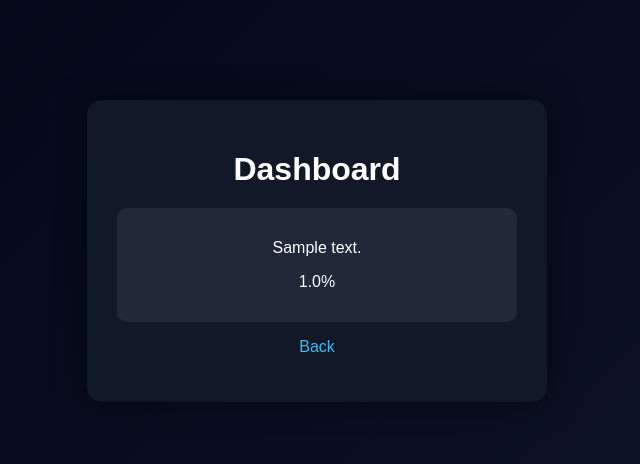
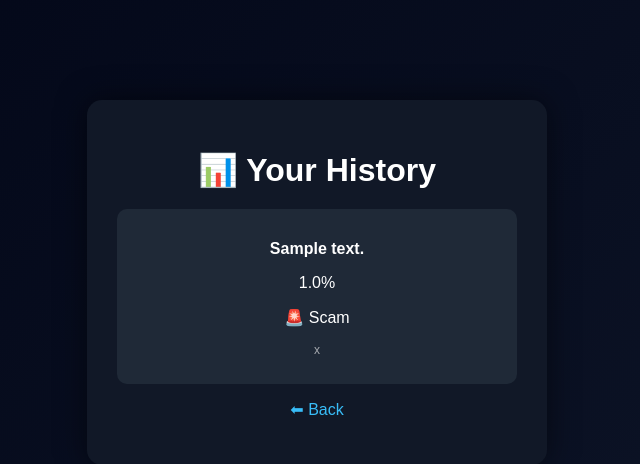
Before and after one commit to agolummaxwell-bot/scam-detector, a Flask app: page /dashboard in a window 1280 px wide. Shown: the top 464 px of the page, without its empty margins (323-963 px from the left). Run offline with Flask 3, Linux system fonts and the light colour scheme; the visitor is signed in with stand-in values (Sample User, id 1); tables that the repository leaves empty hold one stand-in row (values such as "Sample post").

Commit message:
Update dashboard.html

```diff
--- a/templates/dashboard.html
+++ b/templates/dashboard.html
@@ -5,16 +5,30 @@
 
 <body>
 <div class="container">
-<h1>Dashboard</h1>
+
+<h1>📊 Your History</h1>
 
 {% for row in data %}
 <div class="result">
-<p>{{row[0]}}</p>
+<p><strong>{{row[0]}}</strong></p>
 <p>{{row[1]}}%</p>
+
+<p>
+{% if row[2] %}
+🚨 Scam
+{% else %}
+✅ Safe
+{% endif %}
+</p>
+
+<p style="font-size:12px; opacity:0.6;">
+{{row[3]}}
+</p>
 </div>
 {% endfor %}
 
-<p><a href="/">Back</a></p>
+<p><a href="/">⬅ Back</a></p>
+
 </div>
 </body>
 </html>
```
